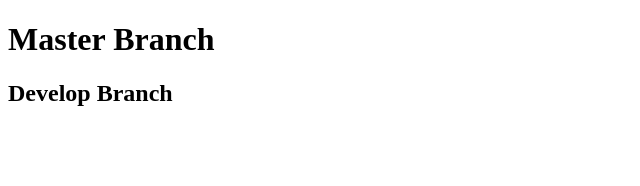
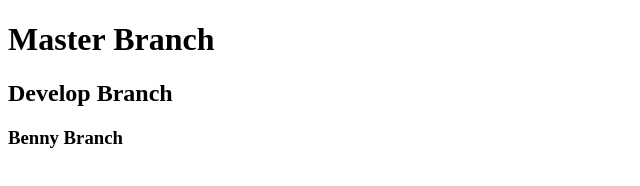
Before and after one commit to bmagee2/teamGit, a plain HTML site: page index.html in a window 1280 px wide. Shown: the whole page, without its empty margins (0-640 px from the left). Drawn offline with Linux system fonts and the light colour scheme.

Commit message:
Benny Branch

```diff
--- a/index.html
+++ b/index.html
@@ -1,12 +1,16 @@
 <!DOCTYPE html>
 <html lang="en">
+
 <head>
     <meta charset="UTF-8">
     <meta name="viewport" content="width=device-width, initial-scale=1.0">
     <title>Document</title>
 </head>
+
 <body>
     <h1>Master Branch</h1>
     <h2>Develop Branch</h2>
+    <h3>Benny Branch</h3>
 </body>
+
 </html>
```
